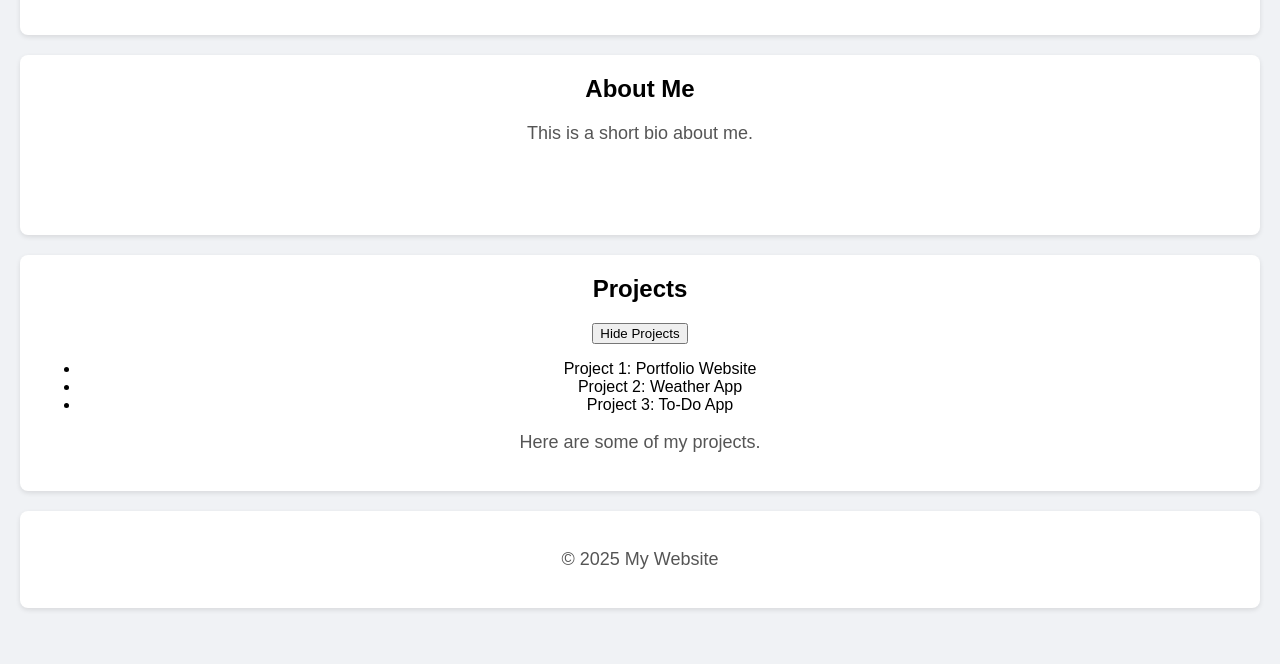
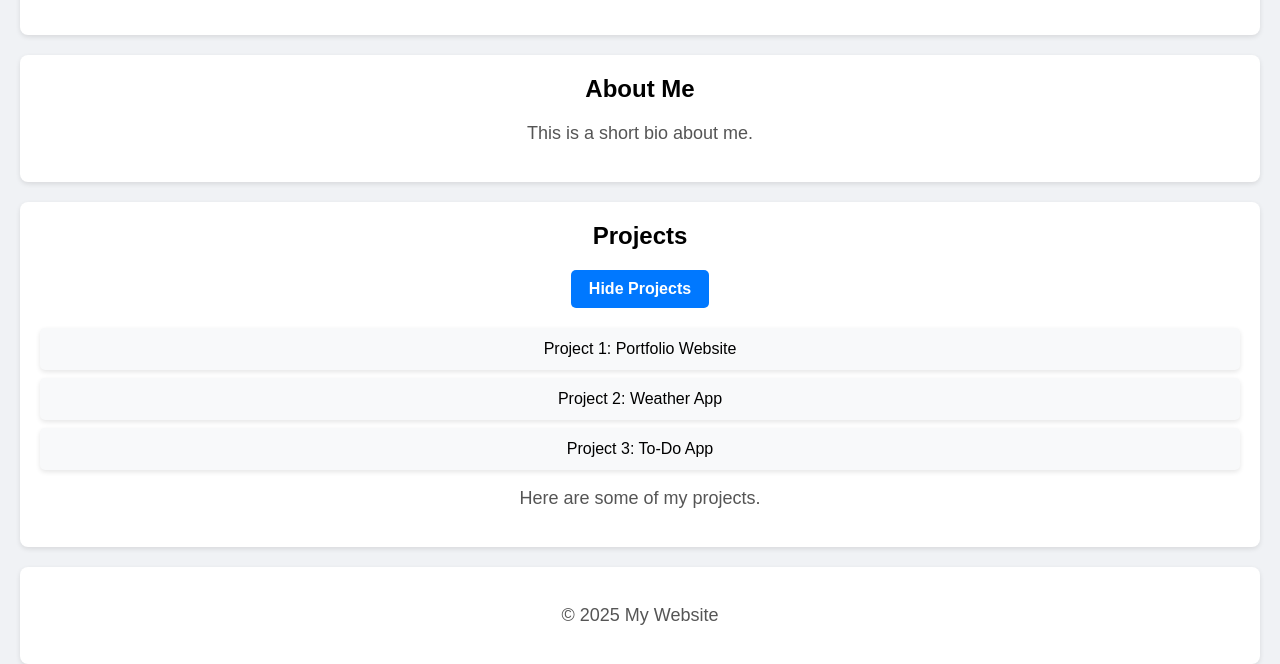
Before and after one commit to abhi1036/my-website, a plain HTML site: page index.html in a window 1280 px wide. Both pictures are taken after a click on the button "Show Projects". Shown: the part 172-836 px from the top of the page. Before the commit the page ends 800 px from the top, so only its background shows below. Drawn offline with Linux system fonts and the light colour scheme.

Commit message:
Improve UI

```diff
--- a/script.js
+++ b/script.js
@@ -1,12 +1,19 @@
 const toggleButton = document.getElementById('toggle-projects');
-const projectList = document.getElementById('project-list')
+const projectList = document.getElementById('project-list');
 
-toggleButton.addEventListener('click',() =>{
-    if (projectList.style.display === 'none') {
+toggleButton.addEventListener('click', () => {
+    if (projectList.style.display === 'none' || projectList.style.display === '') {
         projectList.style.display = 'block';
+        projectList.style.opacity = '0';
+        setTimeout(() => {
+            projectList.style.opacity = '1';
+        }, 50);
         toggleButton.textContent = 'Hide Projects';
     } else {
-        projectList.style.display = 'none';
+        projectList.style.opacity = '0';
+        setTimeout(() => {
+            projectList.style.display = 'none';
+        }, 300);
         toggleButton.textContent = 'Show Projects';
     }
 });
--- a/style.css
+++ b/style.css
@@ -39,6 +39,52 @@ header, section, footer {
 section h2 {
     margin-top: 0;
 }
+/* Projects toggle button */
+#toggle-projects {
+    background-color: #0078ff;
+    color: white;
+    padding: 10px 18px;
+    border: none;
+    border-radius: 5px;
+    font-size: 16px;
+    font-weight: 600;
+    cursor: pointer;
+    transition: all 0.3s ease-in-out;
+    margin-bottom: 10px;
+}
+
+/* Hover effect for button */
+#toggle-projects:hover {
+    background-color: #005fcc;
+    transform: scale(1.05);
+}
+/* Project list styles */
+#project-list {
+    list-style: none;
+    padding: 0;
+    margin-top: 10px;
+}
+
+#project-list li {
+    background-color: #f8f9fa;
+    padding: 12px 15px;
+    margin-bottom: 8px;
+    border-radius: 5px;
+    box-shadow: 0 2px 5px rgba(0, 0, 0, 0.1);
+    transition: all 0.3s ease-in-out;
+    font-size: 16px;
+}
+
+/* Hover effect on list items */
+#project-list li:hover {
+    background-color: #e3f2fd;
+    transform: translateX(5px);
+}
+#project-list {
+    transition: opacity 0.3s ease-in-out;
+}
+
+
 
 /* Mobile-friendly adjustments */
 @media (max-width: 768px) {
```
